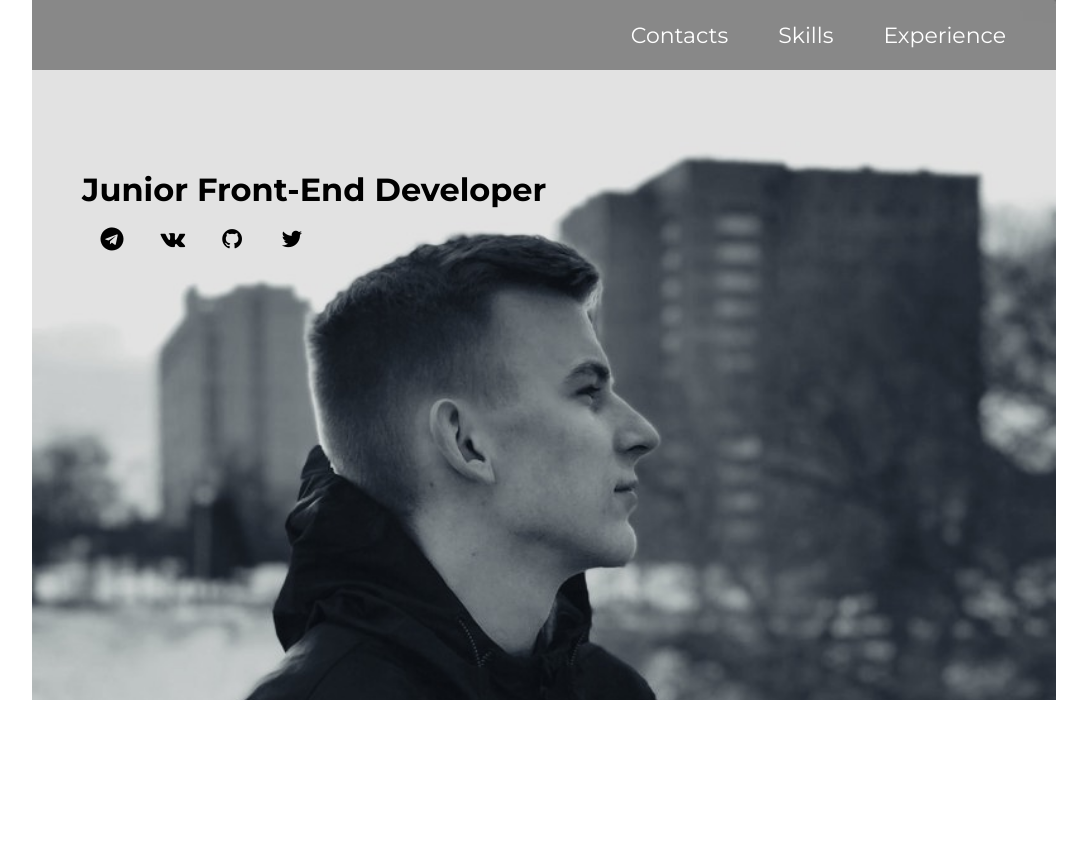
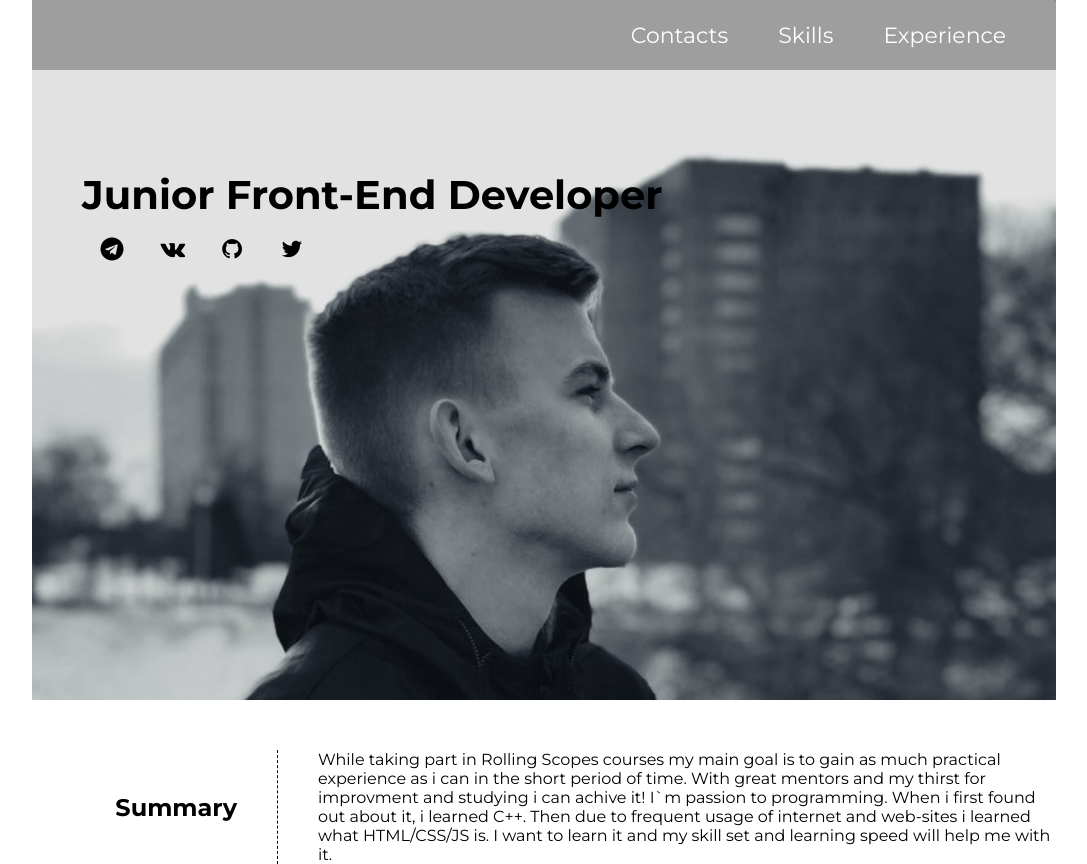
Before and after one commit to SergeyGuchok/rsschool-codejam1-cv, a plain HTML site: page index.html in a window 1280 px wide. Shown: the whole page, without its empty margins (96-1183 px from the left). Before the commit the page ends 800 px from the top, so only its background shows below. Drawn offline with Linux system fonts and the light colour scheme.

Commit message:
add summary

```diff
--- a/index.html
+++ b/index.html
@@ -26,7 +26,14 @@
 			</ul>
 		</div>
 	</header>
-	<main></main>
+	<main>
+		<div class="subject summary">
+			<h2>Summary</h2>
+		</div>
+		<div class="description goals">
+			<p>While taking part in Rolling Scopes courses my main goal is to gain as much practical experience  as i can in the short period of time. With great mentors and my thirst for improvment and studying i can achive it! I`m passion to programming. When i first found out about it, i learned C++. Then due to frequent usage of internet and web-sites i learned what HTML/CSS/JS is. I want to learn it and my skill set and learning speed will help me with it.</p>
+		</div>
+	</main>
 	<footer></footer>
 	<script src="./dist/main.js"></script>
 </body>
--- a/src/css/style.css
+++ b/src/css/style.css
@@ -20,7 +20,7 @@ header, main, footer{
 }
 .header-nav{
 	height: 70px;
-	background-color: rgba(0,0,0,0.4);
+	background-color: rgba(0,0,0,0.3);
 	display: flex;
 	justify-content: flex-end;
 	align-items: center;
@@ -53,6 +53,9 @@ header, main, footer{
 .header-info{
 	margin: 100px 0px 0px 50px;
 }
+.header-info h1{
+	font-size: 40px;
+}
 .header-info ul{
 	display: flex;
 }
@@ -77,6 +80,19 @@ header, main, footer{
 	background-color: #000;
 	color: white;
 }
+main{
+	margin: 50px 0px;
+	display: grid;
+	grid-template-columns: 1fr 3fr;
+	grid-gap:40px;
+}
+.subject{
+	display: flex;
+	justify-content: flex-end;
+	align-items: center;
+	padding-right: 40px;
+	border-right: 1px dashed black;
+}
 
 .onscroll{
 	display: none;
```
Also changed, not shown: dist/main.js.
